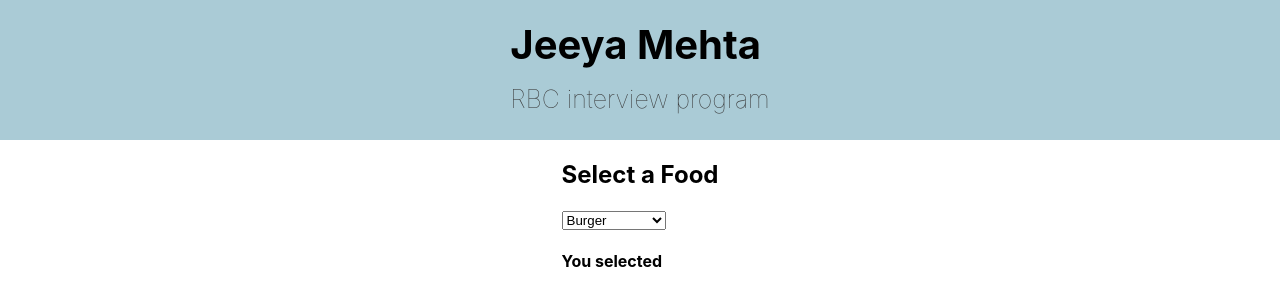
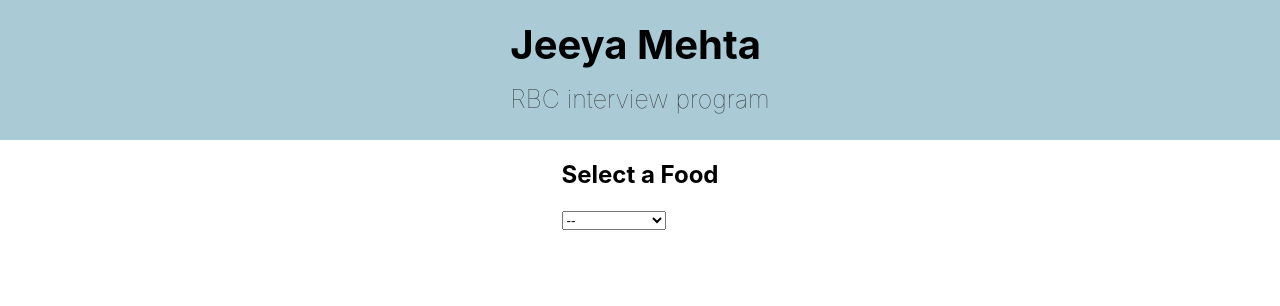
Before and after one commit to jeeyamehta/rbc-interview-ui, a React (Create React App) app: page / in a window 1280 px wide. Shown: the top 306 px of the page. Built offline with nearby package versions, Linux system fonts and the light colour scheme.

Commit message:
wip foodtype

```diff
--- a/src/App.js
+++ b/src/App.js
@@ -32,11 +32,18 @@ const MainContent = styled.div`
 
 function App() {
   const dictObj = JSON.parse(JSON.stringify(dictionary.food));
-  const [value, setValue] = useState('');
-  const handleSelect = (e) => {
-    console.log(e);
-    setValue(e)
+  const [foodName, setFoodName] = useState('');
+  const [foodType, setFoodType] = useState('');
+  const handleSelect = (option) => {
+    setFoodName(option);
   }
+
+  const findFoodType = (option) => {
+    dictObj.map(option = option.name);
+    setFoodType(option.foodType);
+    console.log(foodType);
+  }
+
   return (
     <Container>
       <Header />
@@ -45,11 +52,12 @@ function App() {
           <Dropdown
             options={dictObj}
             title={"Select a Food"}
-            name={dictObj.name}
             onSelect={handleSelect}
+            foodType={findFoodType}
           />
-
-          <h4>You selected {value}</h4>
+          {foodName !== "" && foodName !== "--" &&
+            <h4>You selected {foodName} which is a {foodType}</h4>
+          }
         </MainContent>
       </SubContent>
     </Container>
--- a/src/App/dictionary.json
+++ b/src/App/dictionary.json
@@ -1,5 +1,29 @@
 {
     "food": [
+        {
+            "name": "Salad",
+            "foodType": "Appetizer"
+        },
+        {
+            "name": "Calamari",
+            "foodType": "Appetizer"
+        },
+        {
+            "name": "Garlic bread",
+            "foodType": "Appetizer"
+        },
+        {
+            "name": "Nachos",
+            "foodType": "Appetizer"
+        },
+        {
+            "name": "Chips and dip",
+            "foodType": "Appetizer"
+        },
+        {
+            "name": "Fries",
+            "foodType": "Appetizer"
+        },
         {
             "name": "Burger",
             "foodType": "Dinner"
@@ -55,30 +79,6 @@
         {
             "name": "Chocolate",
             "foodType": "Desert"
-        },
-        {
-            "name": "Salad",
-            "foodType": "Appetizer"
-        },
-        {
-            "name": "Calamari",
-            "foodType": "Appetizer"
-        },
-        {
-            "name": "Garlic bread",
-            "foodType": "Appetizer"
-        },
-        {
-            "name": "Nachos",
-            "foodType": "Appetizer"
-        },
-        {
-            "name": "Chips and dip",
-            "foodType": "Appetizer"
-        },
-        {
-            "name": "Fries",
-            "foodType": "Appetizer"
         }
     ]
 }
--- a/src/App/dropdown.js
+++ b/src/App/dropdown.js
@@ -1,11 +1,16 @@
 import React from "react";
 
-const Dropdown = ({ options, title }) => (
+const Dropdown = ({ options, title, onSelect, foodType }) => (
   <div>
     <h2>{title}</h2>
-    <select>
-      {options.map(option => (
-        <option>{option.name}</option>
+    <select onChange={(e) => {
+      onSelect(e.target.value);
+    }}>
+      <option>--</option>
+      {options.map((option, i) => (
+        <option key={`${option}-${i}`}>
+          {option.name}
+        </option>
       ))}
     </select>
   </div>
```
